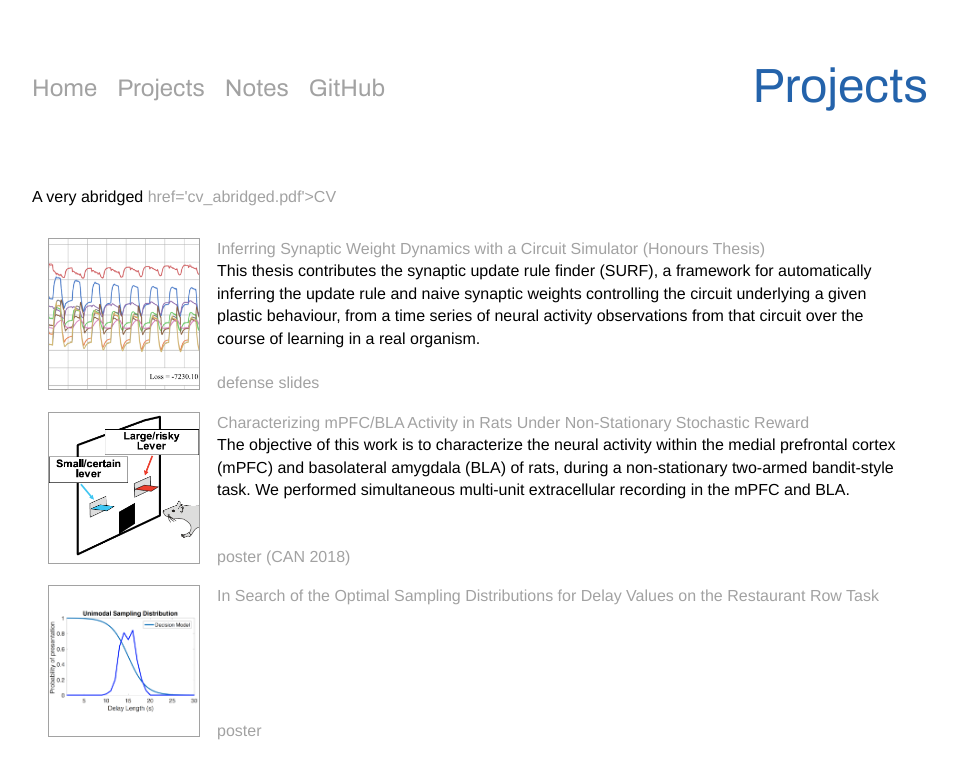
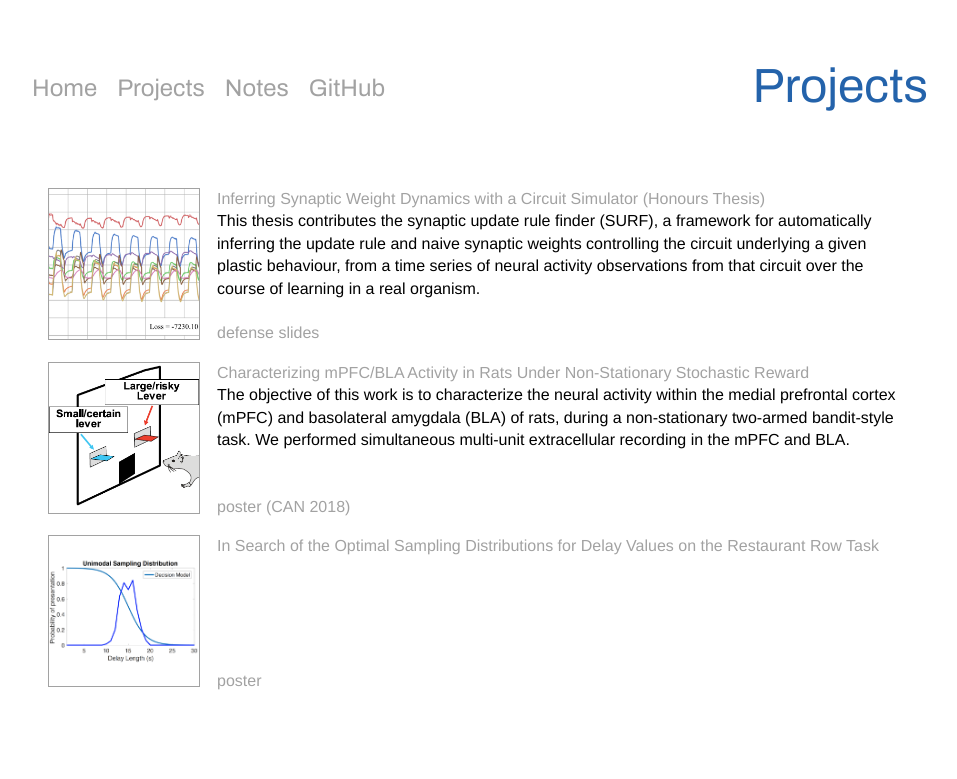
Before and after one commit to rfayyazi/rfayyazi.github.io, a Jekyll site: the page projects.html, which Jekyll copies as it is, in a window 1280 px wide. Shown: the top 779 px of the page, without its empty margins (160-1117 px from the left). Built offline with Jekyll 4.4.1, drawn with Linux system fonts in a browser that asks for light colours.

Commit message:
Update projects.html

```diff
--- a/projects.html
+++ b/projects.html
@@ -32,7 +32,6 @@
       </div>
 
       <div class='content-wrapper'>
-        <p> A very abridged <a> href='cv_abridged.pdf'>CV</a></p>
         <table>
 <!--         <div class='projects-content-wrapper'> -->
           <tbody>
```
